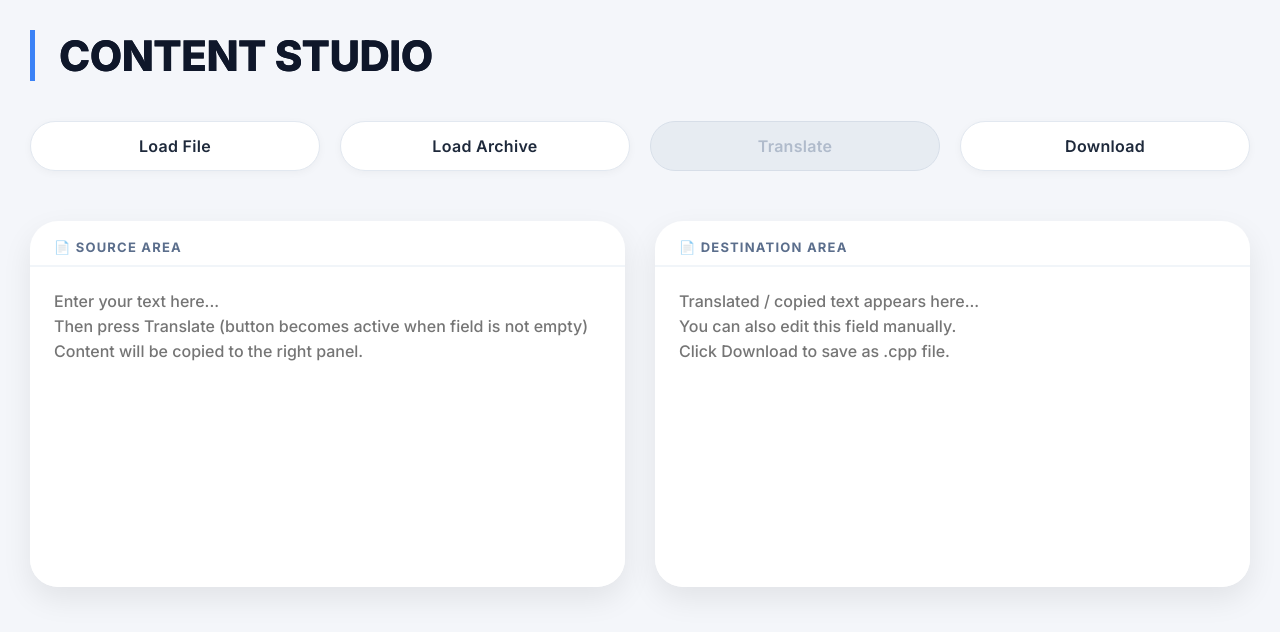
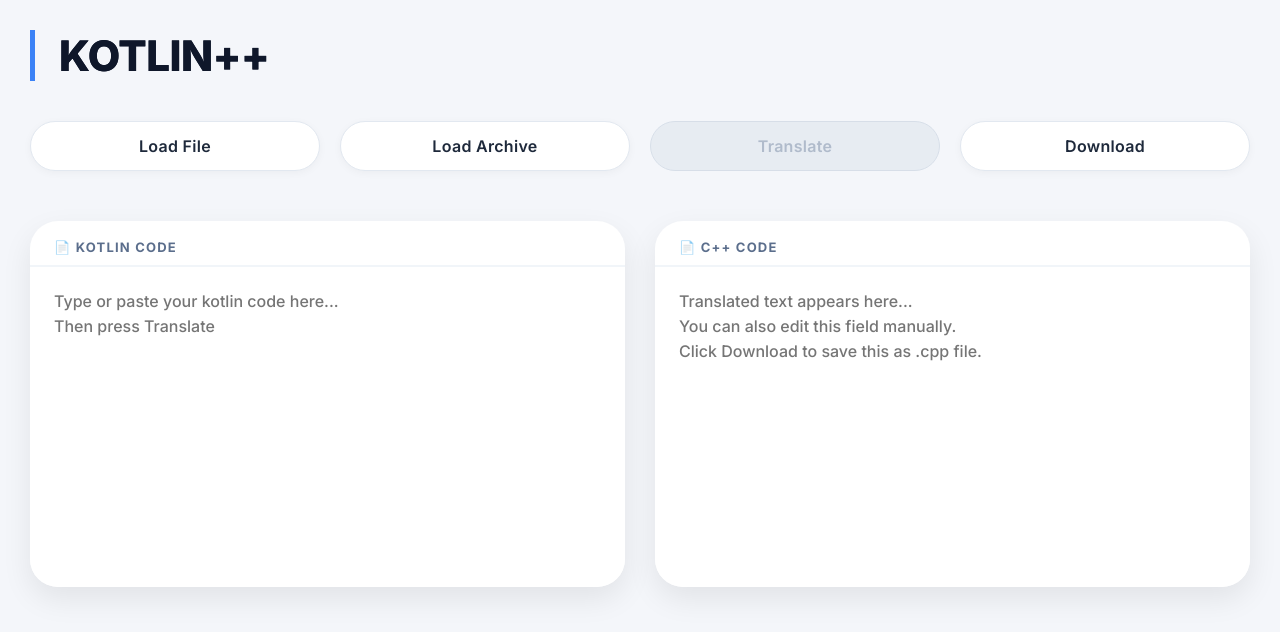
Before and after one commit to mp-team-hello-world/Kotlin-plus-plus, a plain HTML site: page docs/index.html in a window 1280 px wide. Drawn offline with Linux system fonts and the light colour scheme.

Commit message:
Update names in  index.html

```diff
--- a/docs/index.html
+++ b/docs/index.html
@@ -10,7 +10,7 @@
 <body>
     <div class="container">
         <!-- Заголовок большими буквами в левом верхнем углу -->
-        <h1 class="header-title">Content Studio</h1>
+        <h1 class="header-title">Kotlin++</h1>
 
         <!-- 4 кнопки: Load File, Load Archive, Translate, Download -->
         <div class="buttons-row">
@@ -24,14 +24,14 @@
         <div class="panels">
             <!-- Левая ячейка (источник для Translate) -->
             <div class="panel">
-                <div class="panel-header">📄 SOURCE AREA</div>
-                <textarea class="text-box" id="leftText" placeholder="Enter your text here...&#10;Then press Translate (button becomes active when field is not empty)&#10;Content will be copied to the right panel."></textarea>
+                <div class="panel-header">📄 Kotlin Code </div>
+                <textarea class="text-box" id="leftText" placeholder="Type or paste your kotlin code here...&#10;Then press Translate"></textarea>
             </div>
 
             <!-- Правая ячейка (цель для Translate) -->
             <div class="panel">
-                <div class="panel-header">📄 DESTINATION AREA</div>
-                <textarea class="text-box" id="rightText" placeholder="Translated / copied text appears here...&#10;You can also edit this field manually.&#10;Click Download to save as .cpp file."></textarea>
+                <div class="panel-header">📄 C++ Code </div>
+                <textarea class="text-box" id="rightText" placeholder="Translated text appears here...&#10;You can also edit this field manually.&#10;Click Download to save this as .cpp file."></textarea>
             </div>
         </div>
     </div>
@@ -45,7 +45,7 @@
     <!-- Центрированное уведомление (зеленое - успешное сохранение) -->
     <div id="successToast" class="toast-notification toast-success">
         <span class="toast-icon">✅</span>
-        <span class="toast-message">file saved successfully</span>
+        <span class="toast-message">file was saved successfully</span>
     </div>
 
     <!-- Модальное окно для ввода имени файла (.cpp) -->
```
